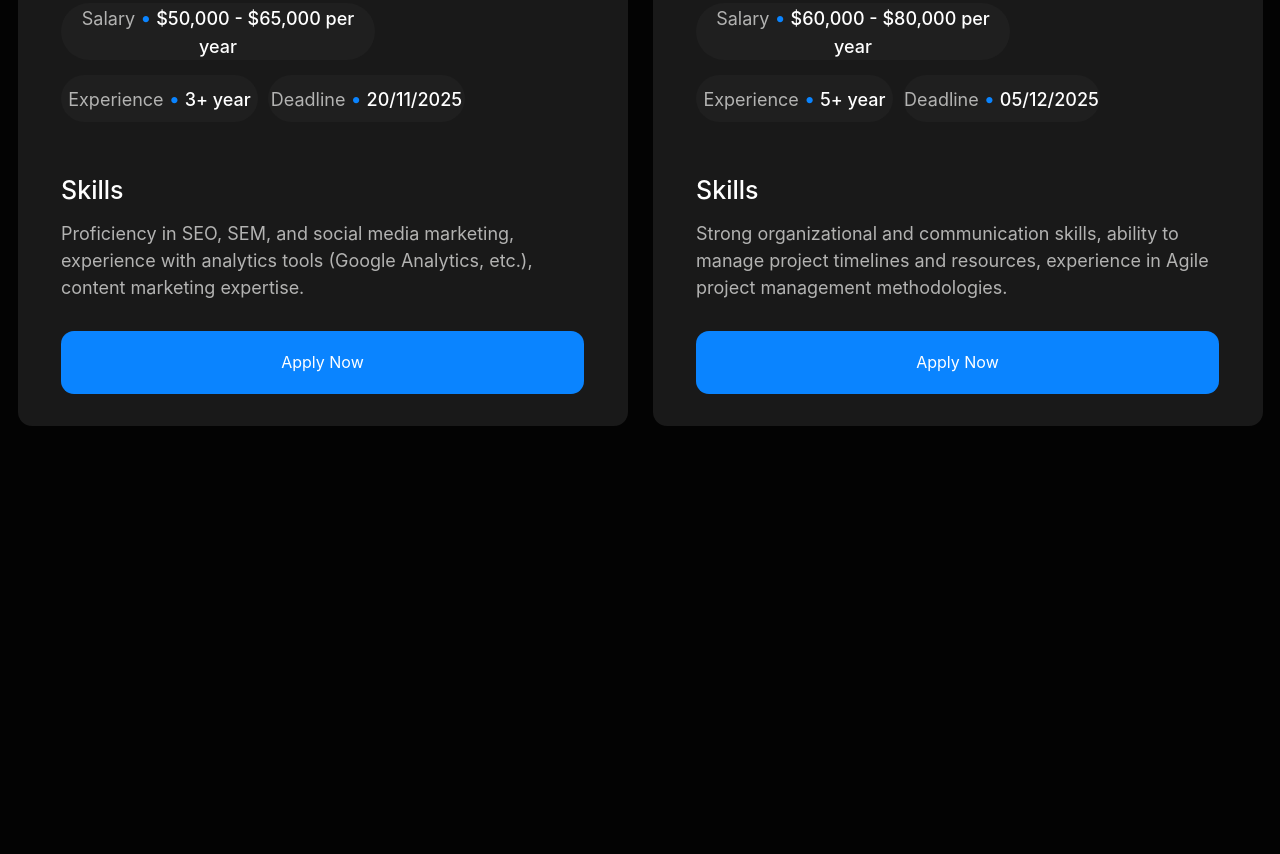
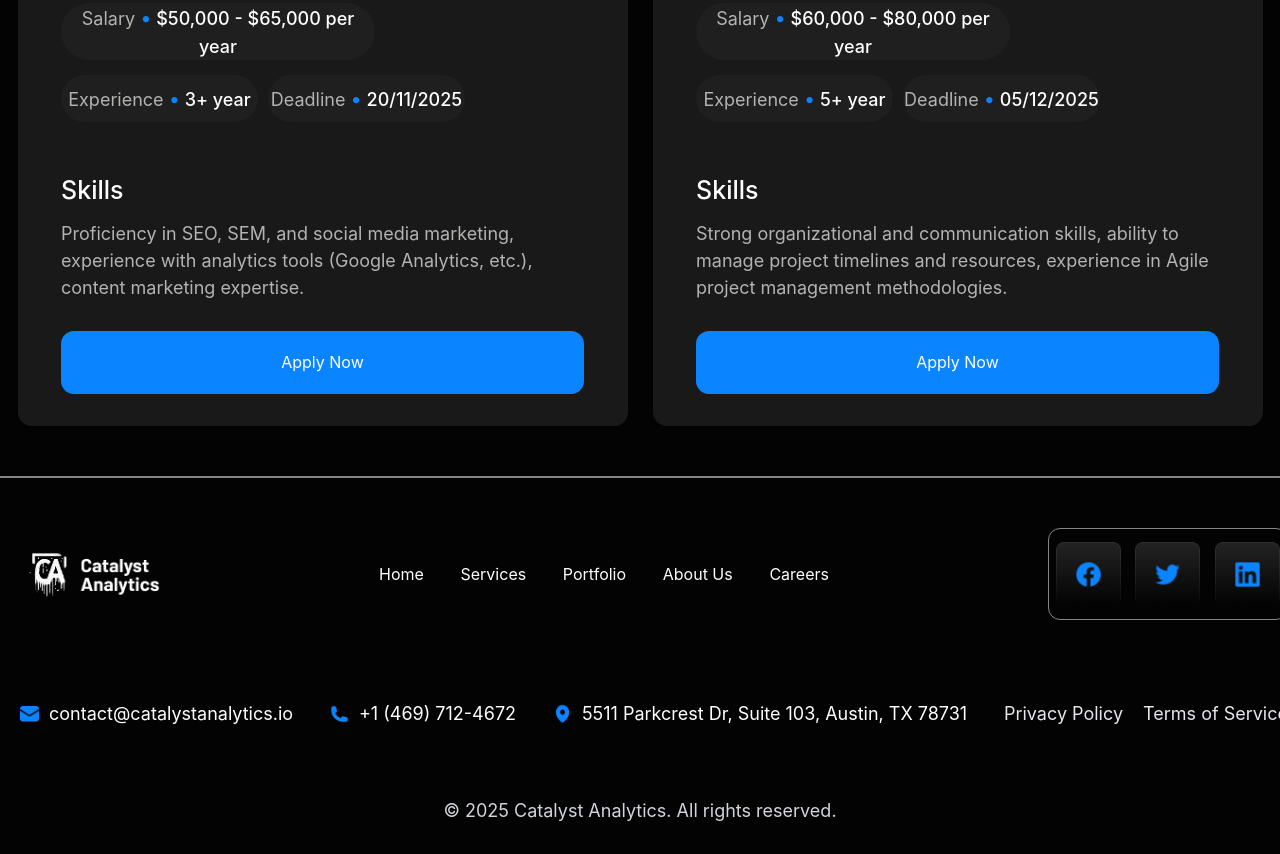
Before and after one commit to Alimukhammad08/3rd-week-exam-, a website: page src/p4.html in a window 1280 px wide. Shown: the part 4847-5701 px from the top of the page. Before the commit the page ends 5273 px from the top, so only its background shows below. Drawn offline with nearby package versions, Linux system fonts and the light colour scheme; files that its build step writes are made by us from their sources; files whose address does not match are found by name.

Commit message:
I finnished page4

```diff
--- a/src/p4.html
+++ b/src/p4.html
@@ -413,6 +413,61 @@
             </div>
         </div>
     </section>
+
+    <footer
+        class="lg:max-w-[1440px] h-[350px] m-auto mt-[50px] border-t-[2px] border-[#858585] text-white text-[16px] lg:text-[18px] px-[20px]">
+
+        <div
+            class="lg:w-[1268px] flex flex-col lg:flex-row m-auto pt-[30px] lg:pt-[50px] justify-between items-center gap-[30px]">
+            <div>
+                <img class="w-[120px] lg:w-[140px] h-auto" src="./src/img/Logo (4).png" alt="">
+            </div>
+
+            <div
+                class="lg:w-[450px] lg:h-[40px] lg:justify-between items-center lg:text-[16px] lg:font-[400] hidden lg:flex">
+                <a href="./index.html">Home</a>
+                <a href="./src/p2.html">Services</a>
+                <a href="./src/p3.html">Portfolio</a>
+                <a href="./src/p4.html">About Us</a>
+                <a href="./src/p5.html">Careers</a>
+            </div>
+
+            <div
+                class="flex w-[220px] lg:w-[240px] h-[80px] lg:h-[92px] items-center justify-around rounded-[12px] border border-[#858585]">
+                <div><img class="w-[50px] h-[50px] lg:w-[65px] lg:h-[65px]" src="./src/img/Button.png" alt=""></div>
+                <div><img class="w-[50px] h-[50px] lg:w-[65px] lg:h-[65px]" src="./src/img/Button (1).png" alt=""></div>
+                <div><img class="w-[50px] h-[50px] lg:w-[65px] lg:h-[65px]" src="./src/img/Button (2).png" alt=""></div>
+            </div>
+        </div>
+
+        <div
+            class="lg:w-[1268px] m-auto flex flex-col lg:flex-row items-center lg:justify-between mt-[40px] lg:mt-[80px] gap-[20px] text-center lg:text-left">
+
+            <div class="flex items-center justify-center gap-[10px]">
+                <img class="w-[19px] h-[16px]" src="./src/img/Subtract.png" alt="">
+                <p>contact@catalystanalytics.io</p>
+            </div>
+
+            <div class="flex items-center justify-center gap-[10px]">
+                <img class="w-[19px] h-[18px]" src="./src/img/Icon (4).png" alt="">
+                <p>+1 (469) 712-4672</p>
+            </div>
+
+            <div class="flex items-center justify-center gap-[10px]">
+                <img class="w-[19px] h-[21px]" src="./src/img/Icon (5).png" alt="">
+                <p class="max-w-[250px] lg:max-w-none">5511 Parkcrest Dr, Suite 103, Austin, TX 78731</p>
+            </div>
+
+            <div class="flex items-center justify-center gap-[20px] text-gray-200 mt-[10px] lg:mt-0">
+                <p>Privacy Policy</p>
+                <p>Terms of Service</p>
+            </div>
+        </div>
+
+        <p class="text-center text-gray-300 mt-[40px] lg:mt-[70px] pb-[30px]">
+            © 2025 Catalyst Analytics. All rights reserved.
+        </p>
+    </footer>
 </body>
 
 </html>
```
